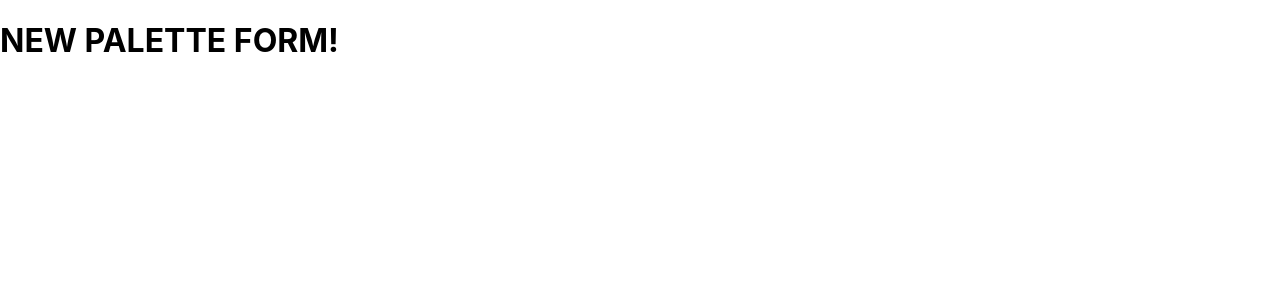
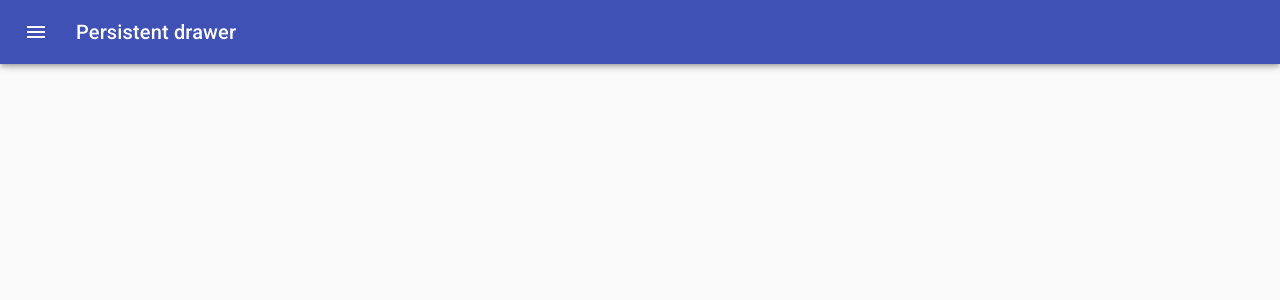
Before and after one commit to jnz73/react-colors, a React (Create React App) app: page /palette/new in a window 1280 px wide. Shown: the top 300 px of the page. Built offline with nearby package versions, Linux system fonts and the light colour scheme.

Commit message:
add drawer to NewPalletForm

```diff
--- a/src/NewPaletteForm.js
+++ b/src/NewPaletteForm.js
@@ -1,12 +1,141 @@
 import React, { Component } from 'react';
+import classNames from 'classnames';
+import { withStyles } from '@material-ui/core/styles';
+import Drawer from '@material-ui/core/Drawer';
+import CssBaseline from '@material-ui/core/CssBaseline';
+import AppBar from '@material-ui/core/AppBar';
+import Toolbar from '@material-ui/core/Toolbar';
+import Typography from '@material-ui/core/Typography';
+import Divider from '@material-ui/core/Divider';
+import IconButton from '@material-ui/core/IconButton';
+import MenuIcon from '@material-ui/icons/Menu';
+import ChevronLeftIcon from '@material-ui/icons/ChevronLeft';
+
+const drawerWidth = 240;
+
+const styles = theme => ({
+    root: {
+        display: 'flex'
+    },
+    appBar: {
+        transition: theme.transitions.create(['margin', 'width'], {
+            easing: theme.transitions.easing.sharp,
+            duration: theme.transitions.duration.leavingScreen
+        })
+    },
+    appBarShift: {
+        width: `calc(100% - ${drawerWidth}px)`,
+        marginLeft: drawerWidth,
+        transition: theme.transitions.create(['margin', 'width'], {
+            easing: theme.transitions.easing.easeOut,
+            duration: theme.transitions.duration.enteringScreen
+        })
+    },
+    menuButton: {
+        marginRight: theme.spacing(2)
+    },
+    hide: {
+        display: 'none'
+    },
+    drawer: {
+        width: drawerWidth,
+        flexShrink: 0
+    },
+    drawerPaper: {
+        width: drawerWidth
+    },
+    drawerHeader: {
+        display: 'flex',
+        alignItems: 'center',
+        padding: theme.spacing(0, 1),
+        ...theme.mixins.toolbar,
+        justifyContent: 'flex-end'
+    },
+    content: {
+        flexGrow: 1,
+        padding: theme.spacing(3),
+        transition: theme.transitions.create('margin', {
+            easing: theme.transitions.easing.sharp,
+            duration: theme.transitions.duration.leavingScreen
+        }),
+        marginLeft: -drawerWidth
+    },
+    contentShift: {
+        transition: theme.transitions.create('margin', {
+            easing: theme.transitions.easing.easeOut,
+            duration: theme.transitions.duration.enteringScreen
+        }),
+        marginLeft: 0
+    }
+});
 
 class NewPaletteForm extends Component {
+    state = { open: false };
+
+    handleDrawerOpen = () => {
+        this.setState({ open: true });
+    };
+
+    handleDrawerClose = () => {
+        this.setState({ open: false });
+    };
     render() {
+        const { classes } = this.props;
+        const { open } = this.state;
         return (
-            <div>
-                <h1>NEW PALETTE FORM!</h1>
+            <div className={classes.root}>
+                <CssBaseline />
+                <AppBar
+                    position="fixed"
+                    className={classNames(classes.appBar, {
+                        [classes.appBarShift]: open
+                    })}
+                >
+                    <Toolbar>
+                        <IconButton
+                            color="inherit"
+                            aria-label="open drawer"
+                            onClick={this.handleDrawerOpen}
+                            edge="start"
+                            className={classNames(
+                                classes.menuButton,
+                                open && classes.hide
+                            )}
+                        >
+                            <MenuIcon />
+                        </IconButton>
+                        <Typography variant="h6" noWrap>
+                            Persistent drawer
+                        </Typography>
+                    </Toolbar>
+                </AppBar>
+                <Drawer
+                    className={classes.drawer}
+                    variant="persistent"
+                    anchor="left"
+                    open={open}
+                    classes={{
+                        paper: classes.drawerPaper
+                    }}
+                >
+                    <div className={classes.drawerHeader}>
+                        <IconButton onClick={this.handleDrawerClose}>
+                            <ChevronLeftIcon />
+                        </IconButton>
+                    </div>
+                    <Divider />
+
+                    <Divider />
+                </Drawer>
+                <main
+                    className={classNames(classes.content, {
+                        [classes.contentShift]: open
+                    })}
+                >
+                    <div className={classes.drawerHeader} />
+                </main>
             </div>
         );
     }
 }
-export default NewPaletteForm;
+export default withStyles(styles, { withTheme: true })(NewPaletteForm);
```
